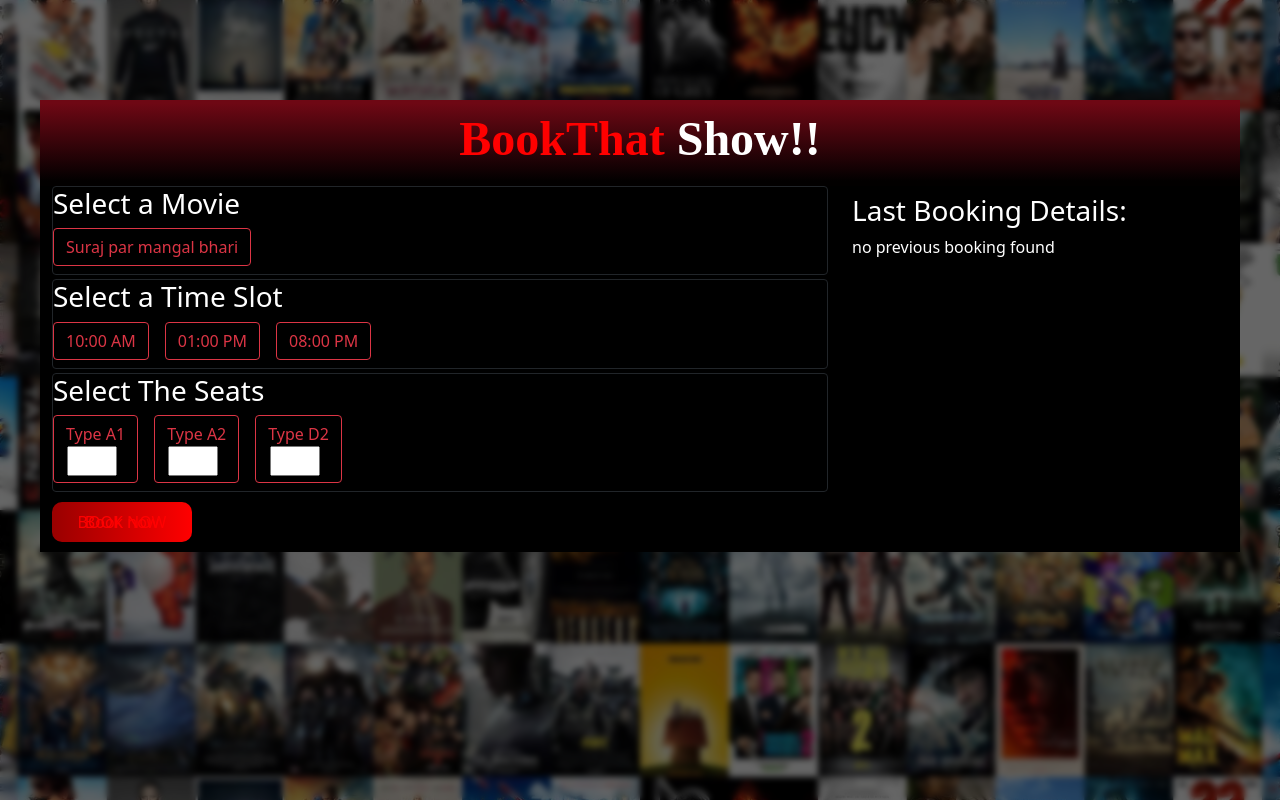
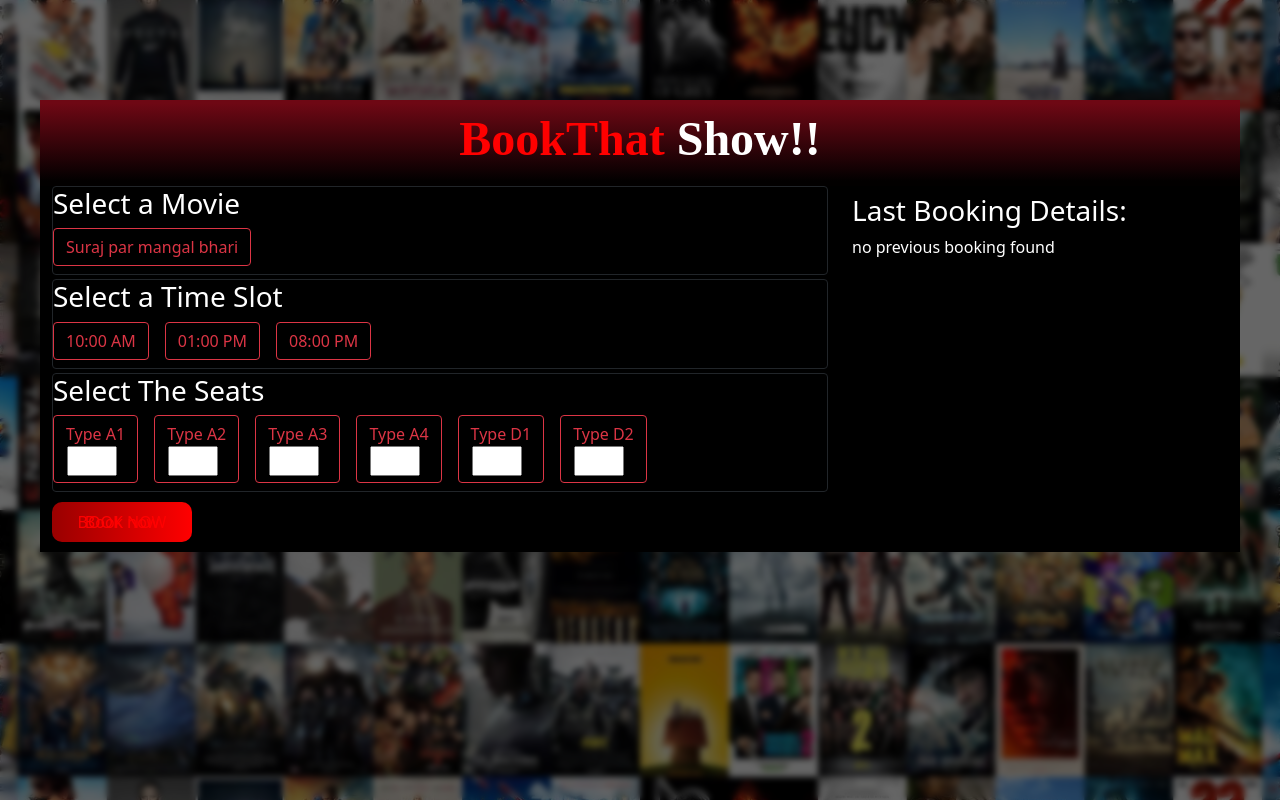
Before and after one commit to Nikhil-Shahare/MovieBookingSite, a React (Create React App) app in the folder frontend/: page / in a window 1280 px wide. Built offline with nearby package versions, Linux system fonts and the light colour scheme; no server answers; a web font is replaced by a local one.

Commit message:
Update Seats.jsx

```diff
--- a/frontend/src/components/Seats.jsx
+++ b/frontend/src/components/Seats.jsx
@@ -36,7 +36,7 @@ const Seats = () => {
     <div>
       <div className="border rounded border-dark mb-1 slots">
         <h3>Select The Seats</h3>
-        {/* Checkboxes for showing seat types */}
+        {/* Checkbox for showing Movies Seats Type */}
         <input
           type="checkbox"
           class="btn-check "
@@ -51,7 +51,6 @@ const Seats = () => {
         </label>
 
         {/* Repeat the above pattern for the remaining seat types */}
-
         <input
           type="checkbox"
           class="btn-check"
@@ -65,7 +64,44 @@ const Seats = () => {
           <div><input type='number' name="A2" onChange={(e) => selectseats(e)} /></div>
         </label>
 
-        {/* ... */}
+        <input
+          type="checkbox"
+          class="btn-check"
+          name="A3"
+          id="11"
+          autocomplete="off"
+          onChange={(e) => seldeselectseats(e)}
+        />
+        <label class="btn btn-outline-danger .d-flex flex-row" for="11">
+          <div className="m-0 p-0">Type A3</div>
+          <div><input type='number' name="A3" onChange={(e) => selectseats(e)} /></div>
+        </label>
+
+        <input
+          type="checkbox"
+          class="btn-check background"
+          name="A4"
+          id="12"
+          autocomplete="off"
+          onChange={(e) => seldeselectseats(e)}
+        />
+        <label class="btn btn-outline-danger .d-flex flex-row" for="12">
+          <div className="m-0 p-0">Type A4</div>
+          <div><input type='number' name="A4" onChange={(e) => selectseats(e)} /></div>
+        </label>
+
+        <input
+          type="checkbox"
+          class="btn-check"
+          name="D1"
+          id="13"
+          autocomplete="off"
+          onChange={(e) => seldeselectseats(e)}
+        />
+        <label class="btn btn-outline-danger .d-flex flex-row" for="13">
+          <div className="m-0 p-0">Type D1</div>
+          <div><input type='number' name="D1" onChange={(e) => selectseats(e)} /></div>
+        </label>
 
         <input
           type="checkbox"
```
